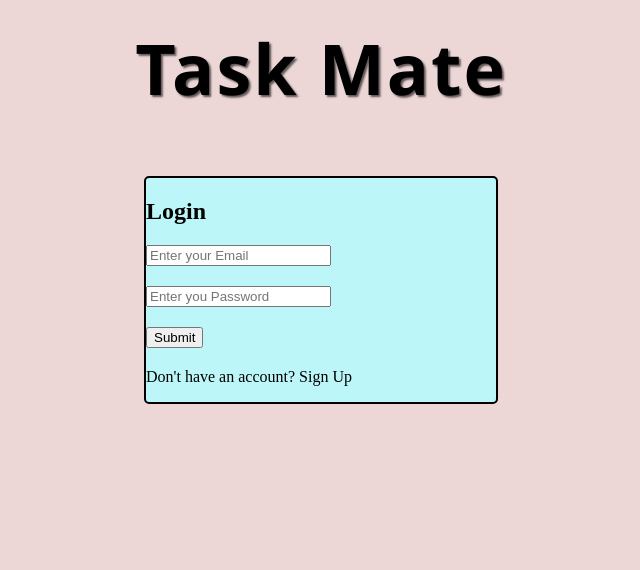
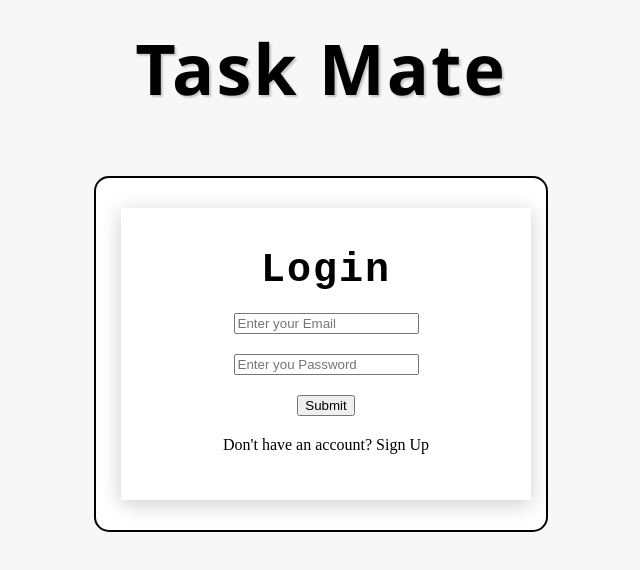
Before and after one commit to HemanthCyberOps/Task-Mate, a plain HTML site: page frontend/html/index.html in a window 1280 px wide. Shown: the whole page, without its empty margins (319-959 px from the left). Drawn offline with Linux system fonts and the light colour scheme.

Commit message:
Login and some changes has been donw in login page

```diff
--- a/frontend/css/style.css
+++ b/frontend/css/style.css
@@ -1,7 +1,9 @@
+/* The body of index.html*/
 body{
-    background-color: rgb(236, 214, 214);
+    background-color: #f7f7f7;
 }
 
+/* The title which is Task-Mate*/
 #task-mate{
     font-style: normal;
     font-size: 70px;
@@ -10,19 +12,39 @@ body{
     margin-top: 20px;
     margin-bottom: 15px;
     letter-spacing: 2px;
-    text-shadow: 2px 2px 2px rgba(0, 0, 0, 0.6);
+    text-shadow: 2px 2px 2px rgba(0, 0, 0, 0.2);
 }
 
+/* Whole authentication container */
 #auth-container{
-    background-color: rgb(189, 246, 248);
+    background-color: rgb(255, 255, 255);
     border: 2px solid black;
-    width: 350px;
-    border-radius: 5px;
+    width: 450px;
+    border-radius: 15px;
     margin: 60px auto;
 }
 
+/* Login Page */
+#login-form h2{
+    font-size: 40px;
+    font-family:'Courier New', Courier, monospace;
+    text-align: center;
+    margin-top: 10px;
+    margin-bottom: 20px;
+    letter-spacing: 2px;
+}
+
 .form-box{
-    margin-bottom: 15px;
+    width: 350px;
+    margin: 30px 25px;
+    padding: 30px;
+    box-shadow: 0px 4px 20px rgba(0,0,0,0.2);
+    text-align: center;
+}
+
+.form-box:hover{
+    transform: translateY(-5px);
+    box-shadow: 0 8px 25px rgba(0, 0, 0, 0.15);
 }
 
 .form-group{
```
